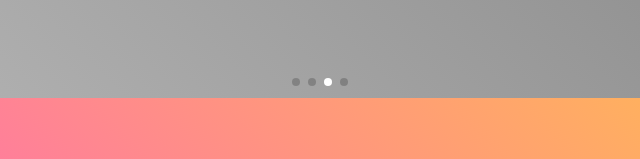
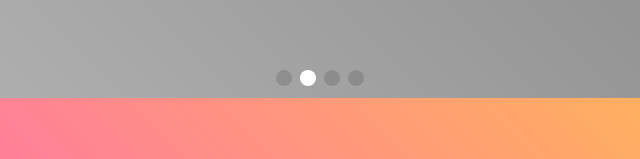
Before and after one commit to DGStach/ImageSliderShow, a website: page index.html in a window 1280 px wide. Shown: the part 738-897 px from the top of the page, 320-960 px from the left. Drawn offline with nearby package versions, Linux system fonts and the light colour scheme.

Commit message:
bulet size

```diff
--- a/index.css
+++ b/index.css
@@ -41,6 +41,11 @@ body{
 .swiper .swiper-button-next, .swiper .swiper-button-prev {
     color: var(--navfontCol);
 }
+span.swiper-pagination-bullet{
+   background: var(--navfontCol);
+    height: 1rem;
+    width: 1rem;
+}
 
 .swiper .swiper-pagination-bullet-active{
     background: white;
--- a/index.html
+++ b/index.html
@@ -30,8 +30,8 @@
 <script>
     const swiper = new Swiper('.swiper', {
         autoplay: {
-            delay: 1000,
-            disableOnInteraction: false
+            delay: 3000,
+            disableOnInteraction: true,
         },
         loop: true,
         pagination: {
```
